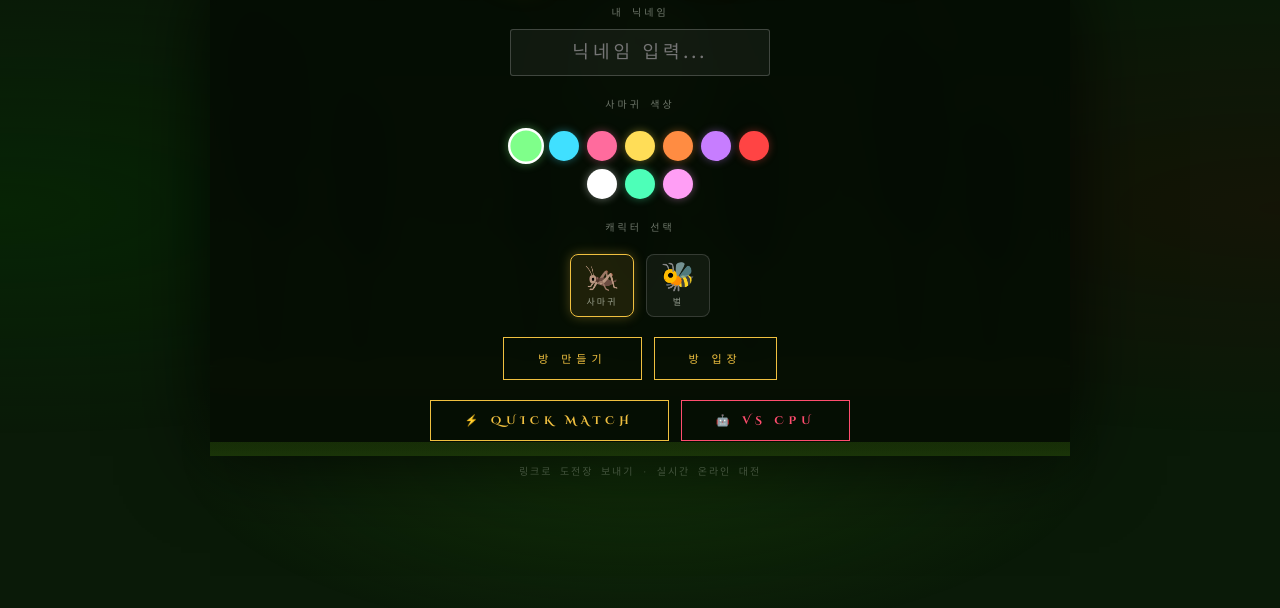
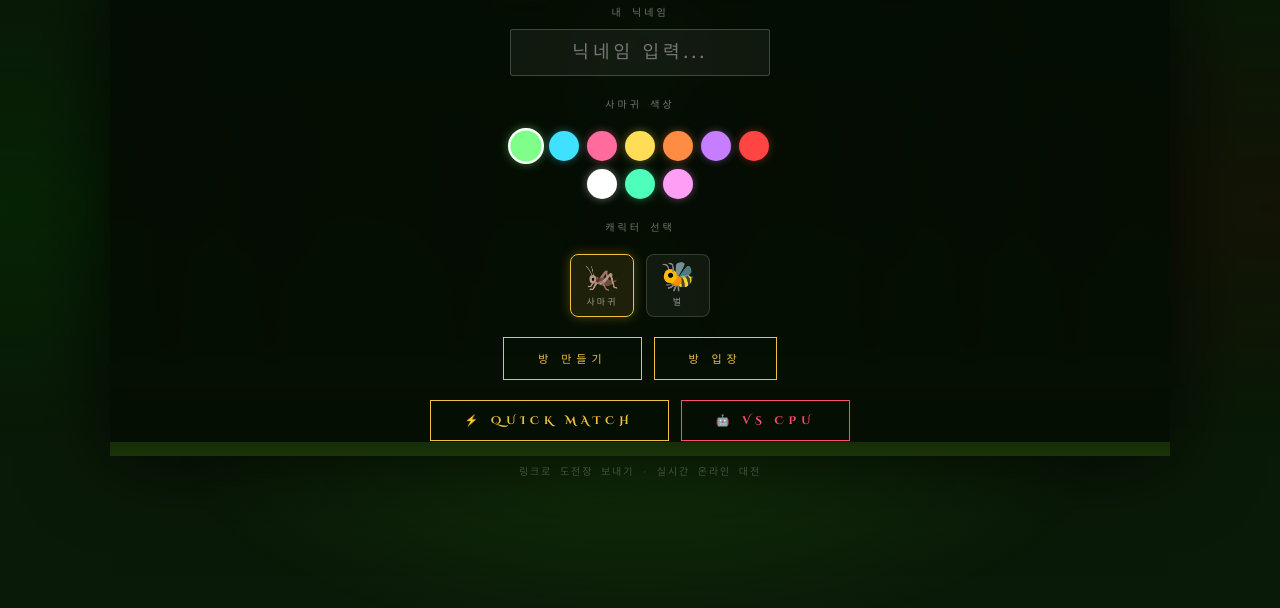
Before and after one commit to Qrush-19/duel-of-insects, a website: page public/index.html in a window 1280 px wide. Shown: the part 192-800 px from the top of the page. Drawn offline with nearby package versions, Linux system fonts and the light colour scheme.

Commit message:
캔버스 너비 1060px로 확장

```diff
--- a/public/index.html
+++ b/public/index.html
@@ -24,7 +24,7 @@ body::before{
     radial-gradient(ellipse at 100% 50%,rgba(60,0,0,.2) 0%,transparent 40%);
   pointer-events:none;
 }
-#wrapper{position:relative;width:860px;height:580px;}
+#wrapper{position:relative;width:1060px;height:580px;}
 
 /* HUD */
 #hud{display:flex;align-items:center;justify-content:space-between;padding:0 0 8px;gap:12px;}
@@ -216,7 +216,7 @@ canvas{display:block;box-shadow:0 0 80px rgba(0,0,0,.8);}
     </div>
   </div>
 
-  <canvas id="c" width="860" height="480"></canvas>
+  <canvas id="c" width="1060" height="480"></canvas>
 
   <!-- 키뷰어 -->
   <div id="key-viewer">
@@ -980,7 +980,7 @@ class Mantis {
     if(!this.onGround) this.vy+=gravity*dt;
     this.y+=this.vy*dt;this.x+=this.vx*dt;
     if(this.y>=GROUND){ this.y=GROUND;this.vy=0;this.onGround=true;this.jumps=0;this.gliding=false; }
-    this.x=Math.max(40,Math.min(860-40,this.x));
+    this.x=Math.max(40,Math.min(1060-40,this.x));
     if(this.hitstun<=0&&this.stateTimer<=0) this.facing=opp.x>this.x?-1:1;
     if(this.onGround&&this.hitstun<=0) this.vx*=.7;
   }
@@ -1035,8 +1035,8 @@ let raf,prevTime=0;
 let stateSendTimer=0;
 let isCPUMode=false;
 
-const leaves=Array.from({length:18},()=>({x:Math.random()*860,y:Math.random()*340,size:15+Math.random()*30,angle:Math.random()*Math.PI*2,drift:Math.random()*.3-.15,alpha:.04+Math.random()*.08}));
-const vines=Array.from({length:6},()=>({x:Math.random()*860,speed:.3+Math.random()*.4,offset:Math.random()*100}));
+const leaves=Array.from({length:18},()=>({x:Math.random()*1060,y:Math.random()*340,size:15+Math.random()*30,angle:Math.random()*Math.PI*2,drift:Math.random()*.3-.15,alpha:.04+Math.random()*.08}));
+const vines=Array.from({length:6},()=>({x:Math.random()*1060,speed:.3+Math.random()*.4,offset:Math.random()*100}));
 
 function updateNameHUD(){
   const myEmoji = myCharType==='bee'?'🐝':'🦗';
@@ -1057,7 +1057,7 @@ function initGame(){
   const p1Char  = myRole==='guest' ? oppChar : myChar;
   const p2Char  = myRole==='guest' ? myChar  : oppChar;
   p1=new Mantis(180,true,p1Color,p1Char);
-  p2=new Mantis(680,false,p2Color,p2Char);
+  p2=new Mantis(880,false,p2Color,p2Char);
   roundNum=1;p1Wins=0;p2Wins=0;particles=[];
   updateNameHUD();
   updateRoundHUD();
@@ -1288,21 +1288,21 @@ function requestRematch(){
 //  배경 / 그리기
 // ════════════════════════════════════════════════════
 function drawAll(){
-  ctx.clearRect(0,0,860,480);
-  const sky=ctx.createLinearGradient(0,0,0,480);sky.addColorStop(0,'#0a1a06');sky.addColorStop(.5,'#122808');sky.addColorStop(1,'#1a3408');ctx.fillStyle=sky;ctx.fillRect(0,0,860,480);
+  ctx.clearRect(0,0,1060,480);
+  const sky=ctx.createLinearGradient(0,0,0,480);sky.addColorStop(0,'#0a1a06');sky.addColorStop(.5,'#122808');sky.addColorStop(1,'#1a3408');ctx.fillStyle=sky;ctx.fillRect(0,0,1060,480);
   drawBackground();
-  const gGrad=ctx.createLinearGradient(0,GROUND,0,GROUND+90);gGrad.addColorStop(0,'#2a4a10');gGrad.addColorStop(.3,'#1a3008');gGrad.addColorStop(1,'rgba(10,20,4,0)');ctx.fillStyle=gGrad;ctx.fillRect(0,GROUND,860,90);
-  ctx.strokeStyle='rgba(80,160,30,.4)';ctx.lineWidth=2;ctx.beginPath();ctx.moveTo(0,GROUND);ctx.lineTo(860,GROUND);ctx.stroke();
+  const gGrad=ctx.createLinearGradient(0,GROUND,0,GROUND+90);gGrad.addColorStop(0,'#2a4a10');gGrad.addColorStop(.3,'#1a3008');gGrad.addColorStop(1,'rgba(10,20,4,0)');ctx.fillStyle=gGrad;ctx.fillRect(0,GROUND,1060,90);
+  ctx.strokeStyle='rgba(80,160,30,.4)';ctx.lineWidth=2;ctx.beginPath();ctx.moveTo(0,GROUND);ctx.lineTo(1060,GROUND);ctx.stroke();
   for(let i=0;i<30;i++){ctx.fillStyle=`rgba(60,120,20,${.1+Math.random()*.1})`;ctx.beginPath();ctx.ellipse(i*32+Math.sin(i)*10,GROUND+4,8+Math.random()*12,2,0,0,Math.PI*2);ctx.fill();}
   for(const pt of particles){ctx.save();ctx.globalAlpha=Math.max(0,pt.life);ctx.fillStyle=pt.color;ctx.shadowColor=pt.color;ctx.shadowBlur=pt.spark?10:4;ctx.beginPath();ctx.arc(pt.x,pt.y,pt.size*Math.max(.1,pt.life),0,Math.PI*2);ctx.fill();ctx.restore();}
   drawStingers();
   if(p2) p2.draw();
   if(p1) p1.draw();
-  [p1,p2].forEach(f=>{if(f&&f.hp>0&&f.hp<20&&Math.floor(Date.now()/200)%2===0){ctx.save();ctx.globalAlpha=.08;ctx.fillStyle=f.color;ctx.fillRect(0,0,860,480);ctx.restore();}});
+  [p1,p2].forEach(f=>{if(f&&f.hp>0&&f.hp<20&&Math.floor(Date.now()/200)%2===0){ctx.save();ctx.globalAlpha=.08;ctx.fillStyle=f.color;ctx.fillRect(0,0,1060,480);ctx.restore();}});
 }
 function drawBackground(){
-  ctx.save();ctx.fillStyle='rgba(200,230,150,.08)';ctx.beginPath();ctx.arc(430,80,60,0,Math.PI*2);ctx.fill();ctx.fillStyle='rgba(200,230,150,.04)';ctx.beginPath();ctx.arc(430,80,100,0,Math.PI*2);ctx.fill();ctx.restore();
-  [{x:60,h:250,w:40},{x:150,h:200,w:30},{x:700,h:240,w:38},{x:780,h:190,w:28},{x:320,h:180,w:25},{x:540,h:200,w:32},{x:420,h:160,w:22}].forEach(tr=>{
+  ctx.save();ctx.fillStyle='rgba(200,230,150,.08)';ctx.beginPath();ctx.arc(530,80,60,0,Math.PI*2);ctx.fill();ctx.fillStyle='rgba(200,230,150,.04)';ctx.beginPath();ctx.arc(530,80,100,0,Math.PI*2);ctx.fill();ctx.restore();
+  [{x:60,h:250,w:40},{x:160,h:200,w:30},{x:860,h:240,w:38},{x:960,h:190,w:28},{x:350,h:180,w:25},{x:600,h:200,w:32},{x:490,h:160,w:22},{x:760,h:210,w:34}].forEach(tr=>{
     ctx.fillStyle='rgba(5,18,3,.7)';ctx.fillRect(tr.x-tr.w*.15,GROUND-tr.h,tr.w*.3,tr.h);
     for(let i=0;i<3;i++){ctx.beginPath();ctx.ellipse(tr.x+(i-1)*tr.w*.4,GROUND-tr.h+i*10,tr.w*.7,tr.h*.4,0,0,Math.PI*2);ctx.fill();}
   });
```
Also changed, not shown: 1 other file.
